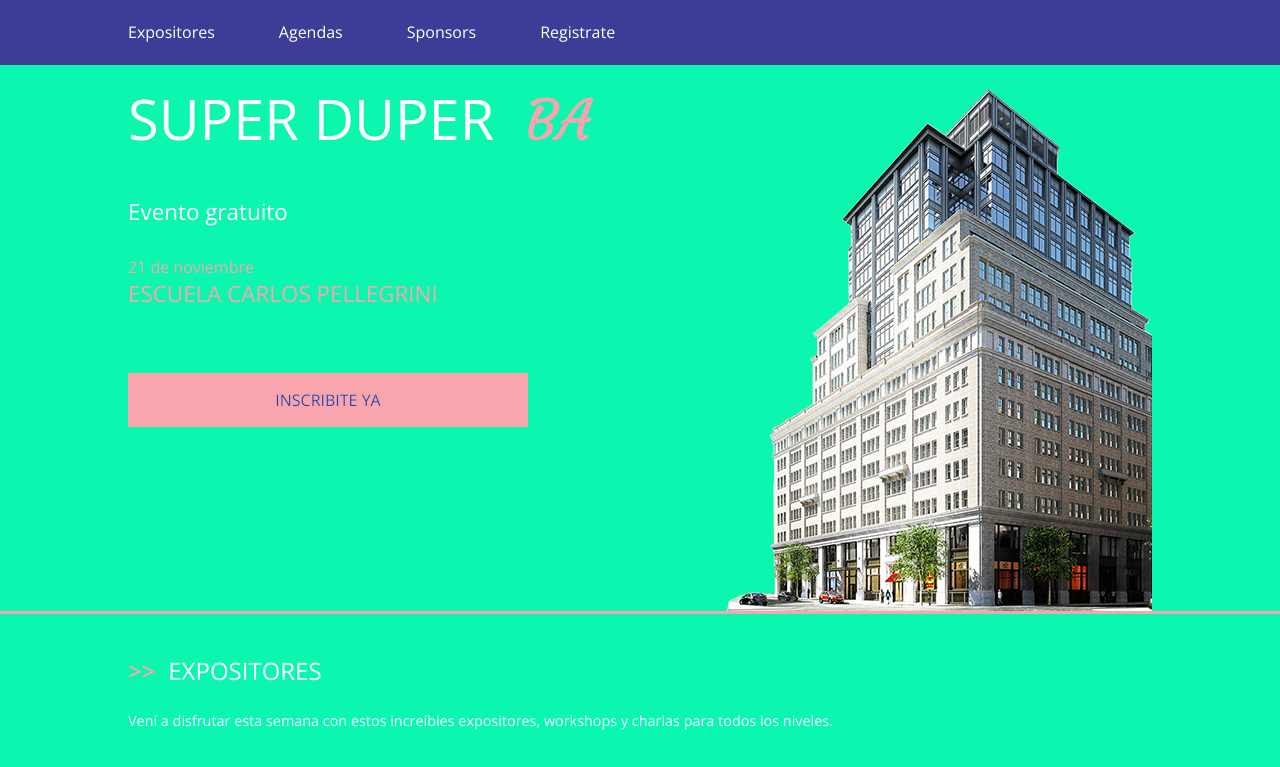
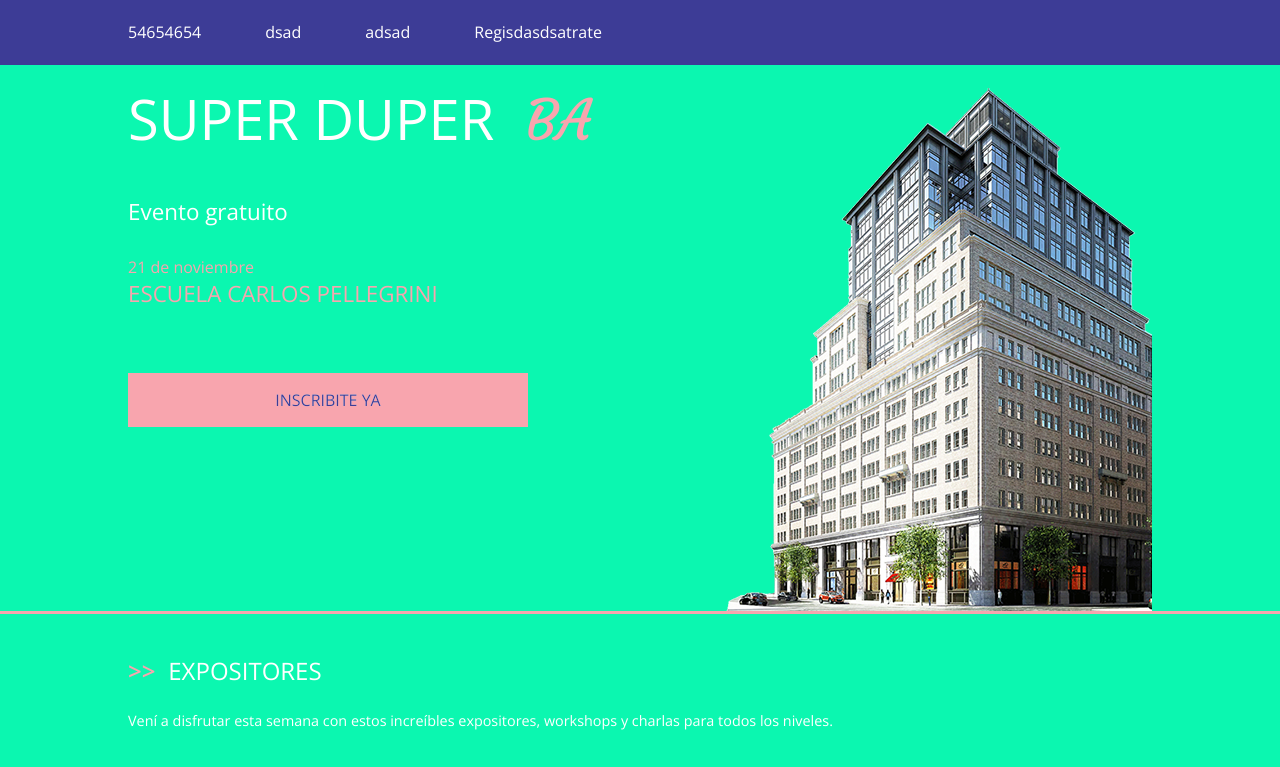
Before and after one commit to florenciazaccara/sitio, a plain HTML site: page index.html in a window 1280 px wide. Shown: the top 767 px of the page. Drawn offline with nearby package versions, Linux system fonts and the light colour scheme.

Commit message:
modifique

```diff
--- a/index.html
+++ b/index.html
@@ -13,16 +13,16 @@
 			<nav class="main-nav wrapper">
 				<ul class="main-nav__group">
 					<li class="main-nav__item">
-						<a href="#expositores" class="main-nav__link anchorLink">Expositores</a>
+						<a href="#expositores" class="main-nav__link anchorLink">54654654</a>
 					</li>
 					<li class="main-nav__item">
-						<a href="#agenda" class="main-nav__link anchorLink">Agendas</a>
+						<a href="#agenda" class="main-nav__link anchorLink">dsad</a>
 					</li>
 					<li class="main-nav__item">
-						<a href="#sponsors" class="main-nav__link anchorLink">Sponsors</a>
+						<a href="#sponsors" class="main-nav__link anchorLink">adsad</a>
 					</li>
 					<li class="main-nav__item">
-						<a href="#registrate" class="main-nav__link anchorLink">Registrate</a>
+						<a href="#registrate" class="main-nav__link anchorLink">Regisdasdsatrate</a>
 					</li>
 				</ul>
 			</nav><!-- Cierra .main-nav! -->
```
